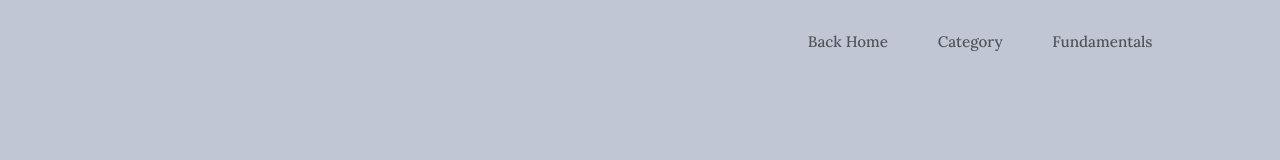
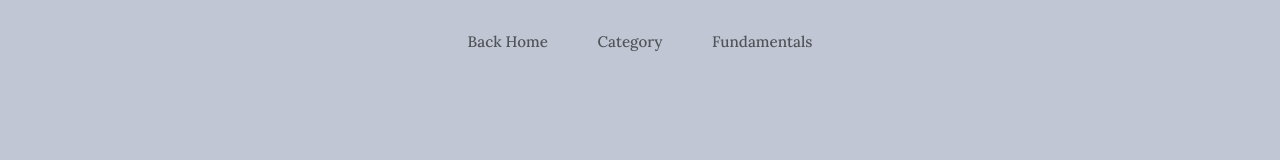
Before and after one commit to plant-cx/jyfn, a plain HTML site: page Systems.html in a window 1280 px wide. Shown: the top 160 px of the page. Drawn offline with nearby package versions, Linux system fonts and the light colour scheme.

Commit message:
Update Systems.html

```diff
--- a/Systems.html
+++ b/Systems.html
@@ -1,3 +1,4 @@
+
 <!DOCTYPE html>
 <html lang="en">
 
@@ -292,13 +293,16 @@
             .site-nav {
                 height: calc(var(--header-height) + 1.6rem);
             }
+            .nav-menu {
+    /* New styling for centering */
+              display: flex;
+              justify-content: center;
+              align-items: center;
 
-            .nav-menu {
-                display: block;
-                width: initial;
-                margin-left: auto;
+    /* Retain original properties for layout */
+              width: initial;
+              margin: 0 auto;
             }
-
             .nav-list {
                 display: flex;
                 column-gap: 3.1rem;
```
